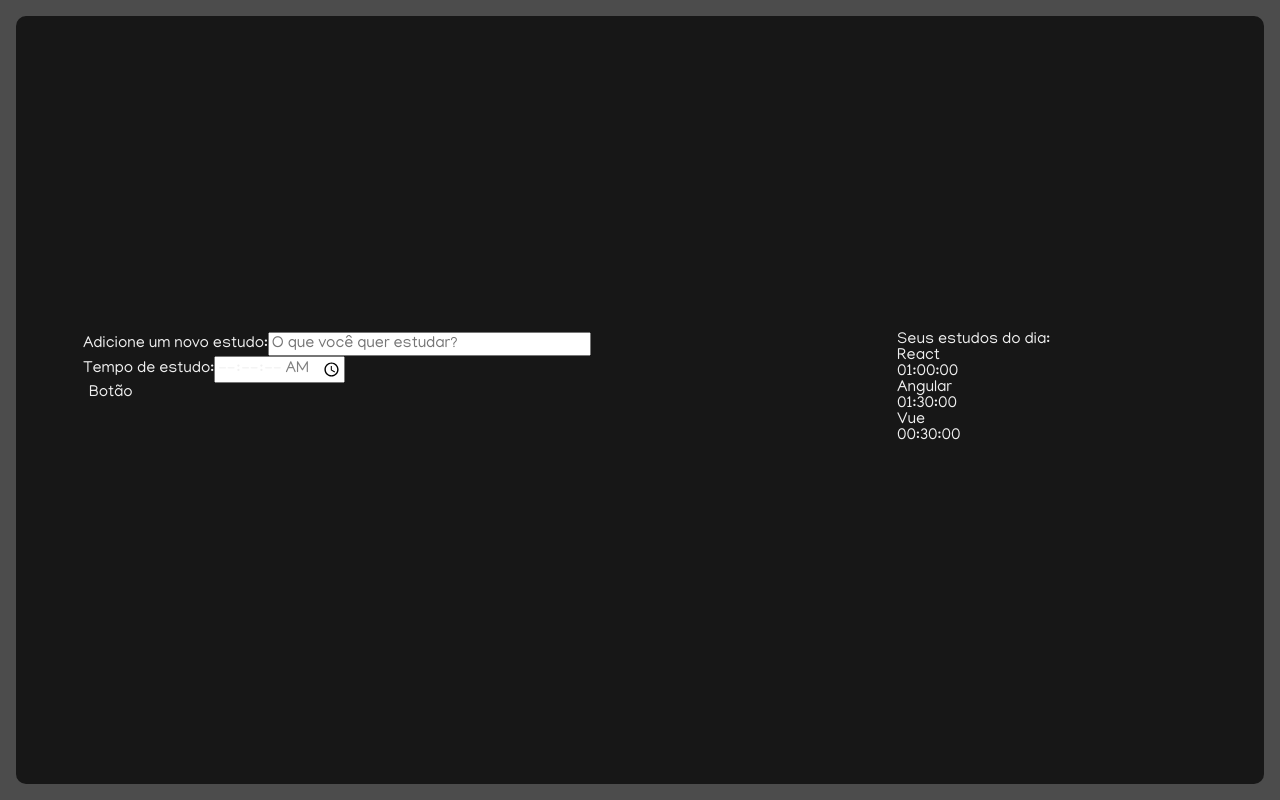
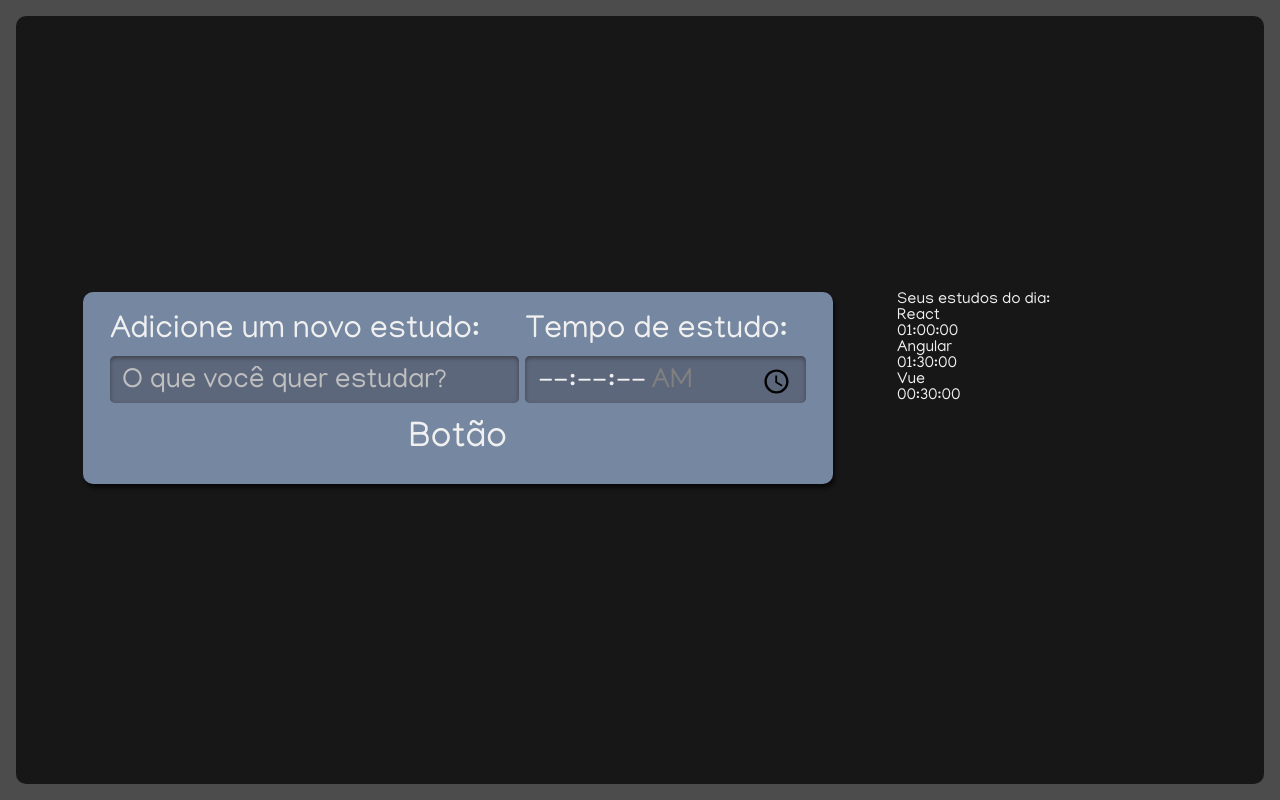
Before and after one commit to Levieber/study-timer, a React (Vite) app: page / in a window 1280 px wide. Built offline with nearby package versions, Linux system fonts and the light colour scheme.

Commit message:
feat: form style with sass

```diff
--- /dev/null
+++ b/src/components/Form/Form.scss
@@ -0,0 +1,61 @@
+.newTask {
+  display: flex;
+  flex-direction: column;
+  grid-area: new-task;
+  background-color: #7687A1;
+  border-radius: 10px;
+  box-shadow: 2px 4px 4px #0000009F;
+  padding: 12px;
+
+  .inputContainer {
+    display: flex;
+    flex-direction: column;
+    width: 100%;
+    margin-bottom: 16px;
+
+    label {
+      margin-bottom: 8px;
+      font-size: 1.25rem;
+    }
+
+    input {
+      width: 100%;
+      padding: 8px 12px 4px;
+      box-sizing: border-box;
+      border: unset;
+      border-radius: 5px;
+      background-color: #5D677C;
+      box-shadow: 0px 2px 4px #2D2B2B9F inset;
+
+      &::placeholder {
+        color: #BFBFBF;
+      }
+    }
+  }
+
+  @media screen and (min-width: 1280px) {
+    flex-direction: row;
+    flex-wrap: wrap;
+    justify-content: space-around;
+    font-size: 2.25rem;
+    padding: 24px;
+    box-sizing: border-box;
+
+    .inputContainer {
+      width: calc(60% - 12px);
+
+      &:last-of-type {
+        width: 40%;
+      }
+
+      label {
+        font-size: 2rem;
+      }
+
+      input {
+        height: 100%;
+        font-size: 1.75rem;
+      }
+    }
+  }
+}
--- a/src/components/Form/index.tsx
+++ b/src/components/Form/index.tsx
@@ -1,15 +1,16 @@
 import React from "react";
 import Button from "../Button";
+import "./Form.scss";
 
 export default class Form extends React.Component {
   render() {
     return (
-      <form>
-        <div>
+      <form className="newTask">
+        <div className="inputContainer">
           <label htmlFor="task">Adicione um novo estudo:</label>
           <input type="text" name="task" id="task" placeholder="O que você quer estudar?" required />
         </div>
-        <div>
+        <div className="inputContainer">
           <label htmlFor="time">Tempo de estudo:</label>
           <input type="time" step="1" name="time" id="name" min="00:00:00" max="01:30:00" required />
         </div>
```
